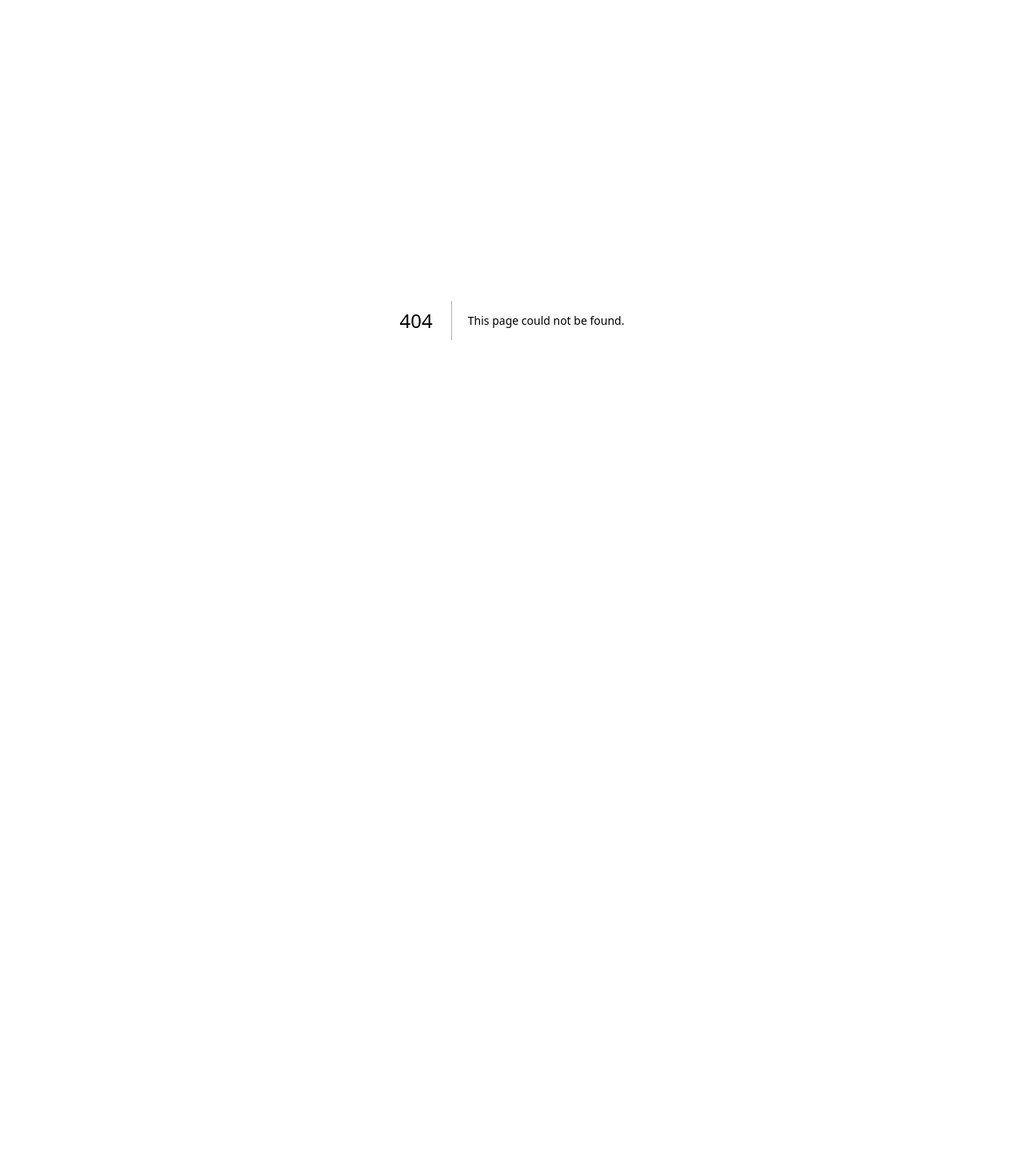
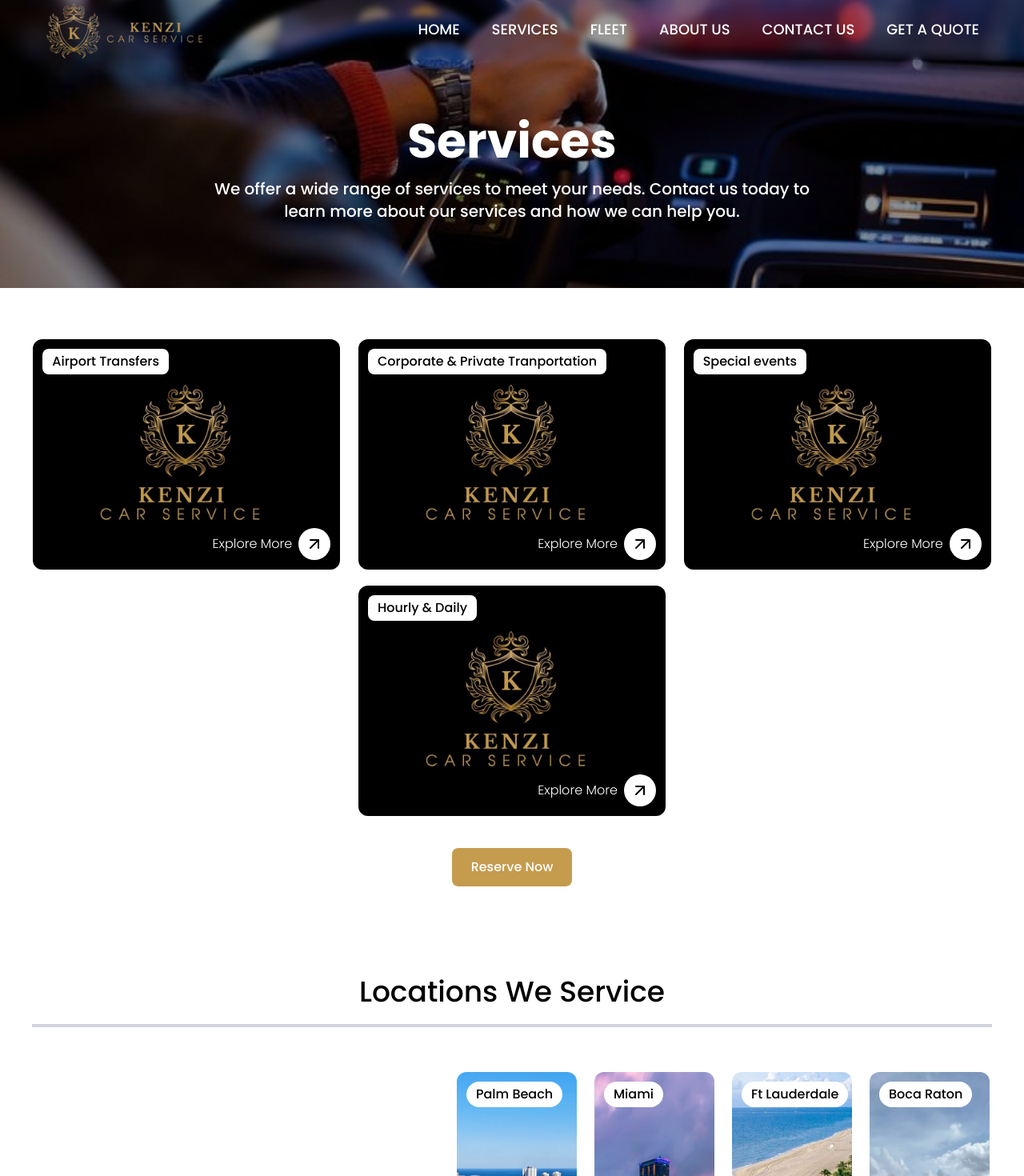
Before and after one commit to Lilicod/kenzi-car-service, a Next.js app: page /services in a window 1280 px wide. Before the commit this address had no page. Shown: the top 1470 px of the page at 80% size. Before the commit the page ends 800 px from the top, so only its background shows below. Built offline with nearby package versions, Linux system fonts and the light colour scheme.

Commit message:
added services page

```diff
--- /dev/null
+++ b/src/components/Banner.jsx
@@ -0,0 +1,25 @@
+import Link from "next/link";
+import React from "react";
+
+export default function Banner({ image, header, text }) {
+  return (
+    <div className="">
+      <div
+        style={{
+          backgroundImage: `url(/${image ? image : "1.png"})`,
+        }}
+        className="h-[45vh] bg-cover bg-center flex items-center relative"
+      >
+        <div className="absolute inset-0 h-[45vh] bg-black opacity-40"></div>
+        <div className="absolute top-8 lg:top-8 bg- text-white gap-4 px-8 lg:px-45 md:px-44 h-full w-full flex flex-col justify-center items-center">
+          <h2 className="text-4xl lg:text-6xl font-bold font-poppins">
+            {header}
+          </h2>
+          <p className="text-lg lg:text-xl font-normal lg:font-medium max-w-3xl font-poppins text-center">
+            {text}{" "}
+          </p>
+        </div>
+      </div>
+    </div>
+  );
+}
--- a/src/components/Navbar.jsx
+++ b/src/components/Navbar.jsx
@@ -15,7 +15,7 @@
         className={`w-full z-50 flex flex-wrap sm:justify-start sm:flex-nowrap text-sm py- ${
           isHomePage
             ? "absolute backdrop-blur-sm bg-transparent text-white"
-            : "bg-white shadow-sm dark:bg-neutral-800 text-black"
+            : "absolute backdrop-blur-sm bg-transparent text-white"
         }`}
       >
         <nav className="max-w-[75rem] w-full mx-auto px-4 sm:flex sm:items-center sm:justify-between">
--- a/src/components/cards/ServiceCard.jsx
+++ b/src/components/cards/ServiceCard.jsx
@@ -2,7 +2,7 @@
 import React from "react";
 import { LuArrowUpRight } from "react-icons/lu";
 
-export default function ServiceCard( {name} ) {
+export default function ServiceCard( {name, id} ) {
   return (
     <div className="relative mx-auto">
       <div
@@ -12,7 +12,7 @@
         className="lg:h-72 lg:w-96 h-72 w-80 rounded-xl bg-cover bg-center relative"
       ></div>
       <div className="text-black absolute top-3 left-3 bg-white rounded-lg font-poppins font-medium py-1 px-3">{name} </div>
-    <Link href={"/"}>
+    <Link href={`/services/${id}`}>
 
     <div className="text-white absolute bottom-3 right-3  font-poppins font-light flex items-center gap-2 hover:underline">Explore More <LuArrowUpRight className="bg-white text-black rounded-full w-10 h-10 p-2 " /></div>
     </Link>
--- a/src/components/home-page/FleetSection.jsx
+++ b/src/components/home-page/FleetSection.jsx
@@ -1,6 +1,7 @@
 import React from "react";
 import Header from "../Header";
 import FleetCard from "../cards/FleetCard";
+import { fleets } from "@/utile/lib";
 
 export default function FleetSection() {
   return (
@@ -14,15 +15,3 @@
     </>
   );
 }
-
-const fleets = [
-  {
-    name: "SUV Chevrolet",
-    id: "1",
-  },
-  {
-    name: "SUV Chevrolet",
-    id: "2",
-  },
-
-];
--- a/src/components/home-page/LocationsSection.jsx
+++ b/src/components/home-page/LocationsSection.jsx
@@ -2,6 +2,7 @@
 import Header from "../Header";
 import LocationCard from "../cards/LocationCard";
 import Link from "next/link";
+import { Locations } from "@/utile/lib";
 
 export default function LocationsSection() {
   return (
@@ -29,26 +30,3 @@
     </div>
   );
 }
-
-const Locations = [
-  {
-    name: "Palm Beach",
-    id: "1",
-    image: "/palm.jpeg",
-  },
-  {
-    name: "Miami",
-    id: "2",
-    image: "/miami.jpeg",
-  },
-  {
-    name: "Ft Lauderdale",
-    id: "3",
-    image: "/fort.jpeg",
-  },
-  {
-    name: "Boca Raton",
-    id: "4",
-    image: "/boca.jpeg",
-  },
-];
--- a/src/components/home-page/ServicesSection.jsx
+++ b/src/components/home-page/ServicesSection.jsx
@@ -2,13 +2,14 @@
 import Header from "../Header";
 import ServiceCard from "../cards/ServiceCard";
 import Link from "next/link";
+import { services } from "@/utile/lib";
 
 export default function ServicesSection() {
   return (
     <div className="bg-secondary pb-12">
       <Header title={"Our Services"} />
       <div className="flex flex-wrap flex-col md:flex-row lg:flex-row gap-5 max-w-[75rem] mx-auto">
-        {services.map((service) => (
+        {services.slice(0, 3).map((service) => (
           <ServiceCard key={service.id} {...service} />
         ))}
       </div>
@@ -23,22 +24,3 @@
     </div>
   );
 }
-
-const services = [
-  {
-    name: "Airport Transfers",
-    id: "1",
-  },
-  {
-    name: "Corporate & Private Tranportation",
-    id: "2",
-  },
-  {
-    name: "Special events",
-    id: "3",
-  },
-  // {
-  //   name: "Hourly & Daily",
-  //   id: "4",
-  // },
-];
--- /dev/null
+++ b/src/pages/services/[id].jsx
@@ -0,0 +1,29 @@
+import Layout from '@/layout/Layout'
+import React from 'react'
+
+export default function SingleService() {
+  return (
+   <Layout>
+
+   </Layout>
+  )
+}
+
+// export async function getServerSideProps(context) {
+//   const { id } = context.query
+//   try {
+//     const res = await fetch(`http://localhost:3000/api/tours/${id}`);
+//     if (!res.ok) {
+//       return {
+//         notFound: true,
+//       };
+//     }
+//     const data = await res.json();
+//     return { props: { tour: data } };
+//   } catch (error) {
+//     console.error('Error fetching tour:', error);
+//     return {
+//       notFound: true,
+//     };
+//   }
+// }
--- /dev/null
+++ b/src/pages/services/index.jsx
@@ -0,0 +1,35 @@
+import Banner from "@/components/Banner";
+import ServiceCard from "@/components/cards/ServiceCard";
+import LocationsSection from "@/components/home-page/LocationsSection";
+import ServicesSection from "@/components/home-page/ServicesSection";
+import Layout from "@/layout/Layout";
+import { services } from "@/utile/lib";
+import Link from "next/link";
+import React from "react";
+
+export default function Services() {
+  return (
+    <Layout>
+      <Banner
+        image={"services.jpeg"}
+        header="Services"
+        text="We offer a wide range of services to meet your needs. Contact us today to learn more about our services and how we can help you."
+      ></Banner>
+      <div className="bg- pb-4 pt-10 lg:pb-12 lg:pt-16 ">
+        <div className="flex flex-wrap flex-col md:flex-row lg:flex-row gap-5 max-w-[75rem] mx-auto">
+          {services.map((service) => (
+            <ServiceCard key={service.id} {...service} />
+          ))}
+        </div>
+
+        <Link
+          href={"/get-a-quote"}
+          className="rounded-lg bg-primary font-poppins text-white font-medium py-3 px-6 flex justify-center w-fit mx-auto mt-10"
+        >
+          Reserve Now
+        </Link>
+      </div>
+      <LocationsSection />
+    </Layout>
+  );
+}
--- /dev/null
+++ b/src/utile/lib.js
@@ -0,0 +1,52 @@
+export const services = [
+  {
+    name: "Airport Transfers",
+    id: "1",
+  },
+  {
+    name: "Corporate & Private Tranportation",
+    id: "2",
+  },
+  {
+    name: "Special events",
+    id: "3",
+  },
+  {
+    name: "Hourly & Daily",
+    id: "4",
+  },
+];
+
+export const Locations = [
+  {
+    name: "Palm Beach",
+    id: "1",
+    image: "/palm.jpeg",
+  },
+  {
+    name: "Miami",
+    id: "2",
+    image: "/miami.jpeg",
+  },
+  {
+    name: "Ft Lauderdale",
+    id: "3",
+    image: "/fort.jpeg",
+  },
+  {
+    name: "Boca Raton",
+    id: "4",
+    image: "/boca.jpeg",
+  },
+];
+
+export const fleets = [
+  {
+    name: "SUV Chevrolet",
+    id: "1",
+  },
+  {
+    name: "SUV Chevrolet",
+    id: "2",
+  },
+];
```
Also changed, not shown: public/services.jpeg (added).
